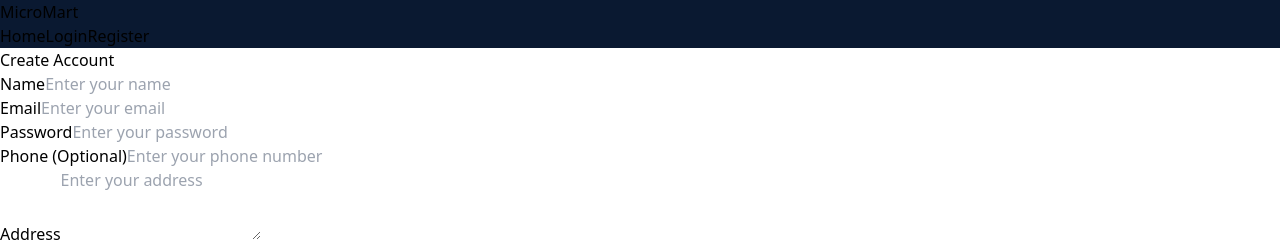
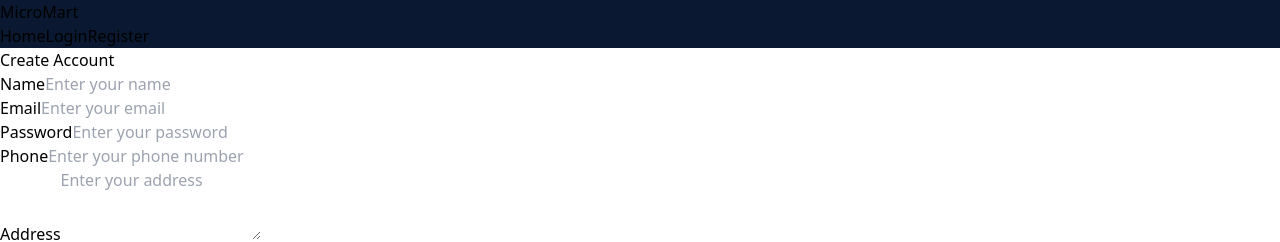
Before and after one commit to SachiniKalansooriya/MicroMart, a React app in the folder frontend/: page /register in a window 1280 px wide. Shown: the top 242 px of the page. Built offline with nearby package versions, Linux system fonts and the light colour scheme; no server answers; the HTML template or start-up script is replaced by a standard one.

Commit message:
fix-login internal server error

```diff
--- a/frontend/src/pages/Register.tsx
+++ b/frontend/src/pages/Register.tsx
@@ -15,6 +15,10 @@ export default function Register() {
   const handleSubmit = async (e: React.FormEvent) => {
     e.preventDefault();
     setError('');
+    if (!form.phone.trim()) {
+      setError('Phone number is required.');
+      return;
+    }
     try {
       await register(form);
       navigate('/dashboard');
@@ -93,7 +97,7 @@ export default function Register() {
 
             <div>
               <label htmlFor="phone" className="block mb-2 text-sm font-semibold text-gray-700">
-                Phone (Optional)
+                Phone
               </label>
               <input
                 id="phone"
@@ -101,6 +105,7 @@ export default function Register() {
                 type="tel"
                 value={form.phone}
                 onChange={handleChange}
+                required
                 placeholder="Enter your phone number"
                 className="w-full px-4 py-3 transition-all border border-gray-400 rounded-lg outline-none focus:ring-2 focus:ring-[#B3CFE5] focus:border-transparent"
               />
--- a/frontend/src/services/authService.ts
+++ b/frontend/src/services/authService.ts
@@ -7,7 +7,7 @@ export interface SignupData {
   name: string;
   email: string;
   password: string;
-  phone?: string;
+  phone: string;
   address?: string;
   role?: 'admin' | 'customer';
 }
@@ -16,7 +16,7 @@ export interface RegisterData {
   name: string;
   email: string;
   password: string;
-  phone?: string;
+  phone: string;
   address?: string;
   role?: 'admin' | 'customer';
 }
```
